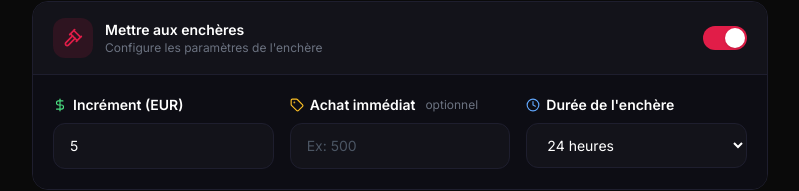
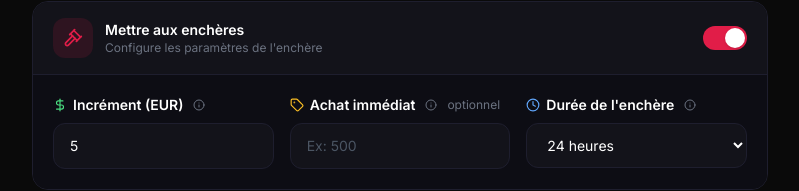
Before and after one commit to nemzzcobain-debug/318-legaacy-marketplace, a Next.js app: page /producers/upload in a window 1280 px wide. Shown: the part 1686-1877 px from the top of the page, without its empty margins (240-1039 px from the left). Built offline with nearby package versions, Linux system fonts and the light colour scheme; no server answers; the database is empty; sample sign-in values are in the browser's storage.

Commit message:
feat(upload): pastilles info sur Incrément / Achat immédiat / Durée
Added info tooltips to auction fields for better clarity.

```diff
--- a/src/app/producers/upload/page.tsx
+++ b/src/app/producers/upload/page.tsx
@@ -21,7 +21,7 @@ import {
   FileAudio,
   Layers,
   Plus,
-  Trash2,
+  Trash2,  Info,
 } from 'lucide-react'
 import { GENRES, MOODS } from '@/types'
 import CoverGenerator from '@/components/ai/CoverGenerator'
@@ -916,12 +916,12 @@ export default function UploadBeatPage() {
 
             {enableAuction && (
               <div className="px-5 py-5 space-y-5 border-t border-[#1e1e2e] bg-[#0d0d14]">
-                {/* Increment + Achat immédiat + Duree */}
+                {/* Increment + Achat immédiat <span className="ml-1 inline-flex items-center text-gray-500 hover:text-gray-300 cursor-help" title="Prix auquel un acheteur peut clore l'enchère instantanément sans attendre la fin. Optionnel : laisse vide pour laisser l'enchère aller jusqu'au bout."><Info size={12} /></span> + Duree */}
                 <div className="grid grid-cols-3 gap-4">
                   <div>
                     <label className="text-sm font-semibold text-white mb-2 flex items-center gap-1.5">
                       <DollarSign size={14} className="text-green-400" />
-                      Incrément (EUR)
+                      Incrément (EUR) <span className="ml-1 inline-flex items-center text-gray-500 hover:text-gray-300 cursor-help" title="Montant minimum entre 2 enchères. Ex: 5€ = chaque nouvelle offre doit être au moins 5€ supérieure à la précédente."><Info size={12} /></span>
                     </label>
                     <input
                       type="number"
@@ -936,7 +936,7 @@ export default function UploadBeatPage() {
                   <div>
                     <label className="text-sm font-semibold text-white mb-2 flex items-center gap-1.5">
                       <Tag size={14} className="text-amber-400" />
-                      Achat immédiat
+                      Achat immédiat <span className="ml-1 inline-flex items-center text-gray-500 hover:text-gray-300 cursor-help" title="Prix auquel un acheteur peut clore l'enchère instantanément sans attendre la fin. Optionnel : laisse vide pour laisser l'enchère aller jusqu'au bout."><Info size={12} /></span>
                       <span className="text-gray-500 text-xs font-normal ml-1">optionnel</span>
                     </label>
                     <input
@@ -952,7 +952,7 @@ export default function UploadBeatPage() {
                   <div>
                     <label className="text-sm font-semibold text-white mb-2 flex items-center gap-1.5">
                       <Clock size={14} className="text-blue-400" />
-                      Durée de l&apos;enchère
+                      Durée de l&apos;enchère <span className="ml-1 inline-flex items-center text-gray-500 hover:text-gray-300 cursor-help" title="Temps pendant lequel les acheteurs peuvent enchérir. À la fin, le plus offrant remporte le beat."><Info size={12} /></span>
                     </label>
                     <select
                       value={auctionDuration}
```
